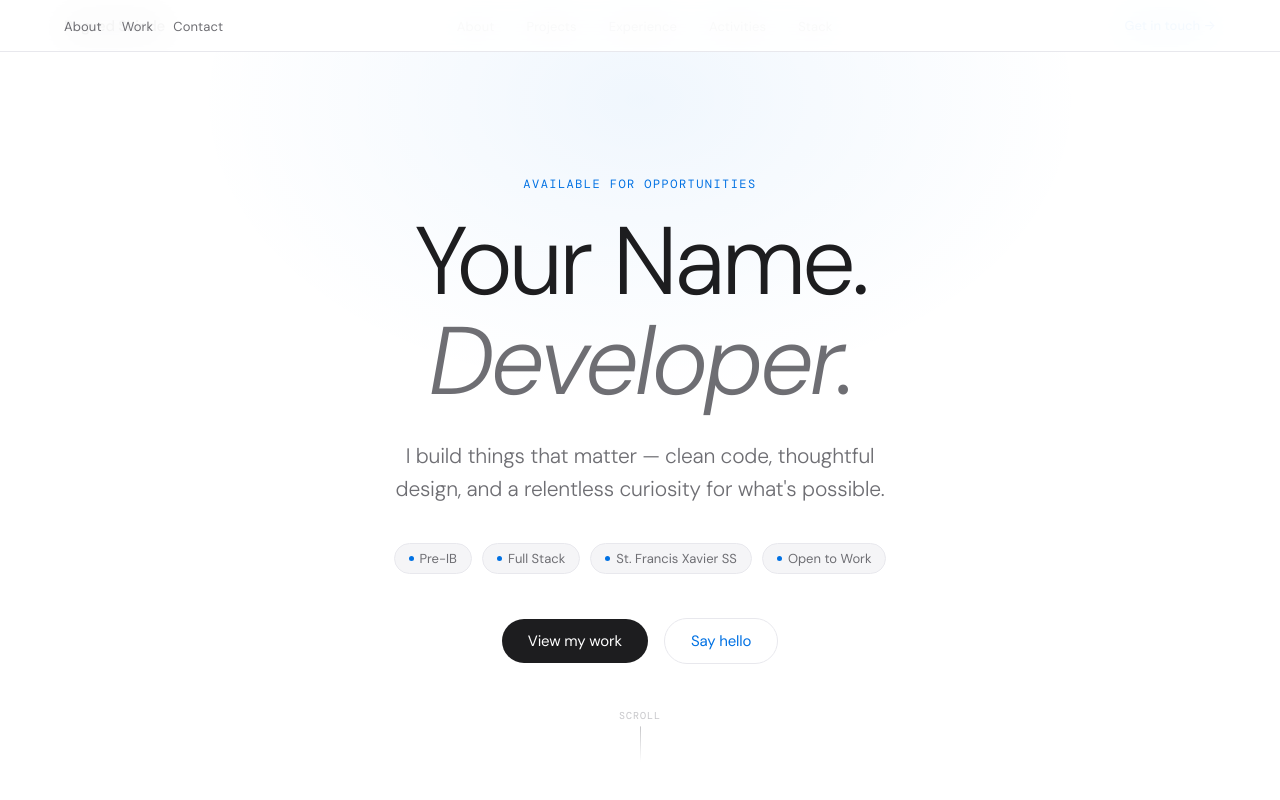
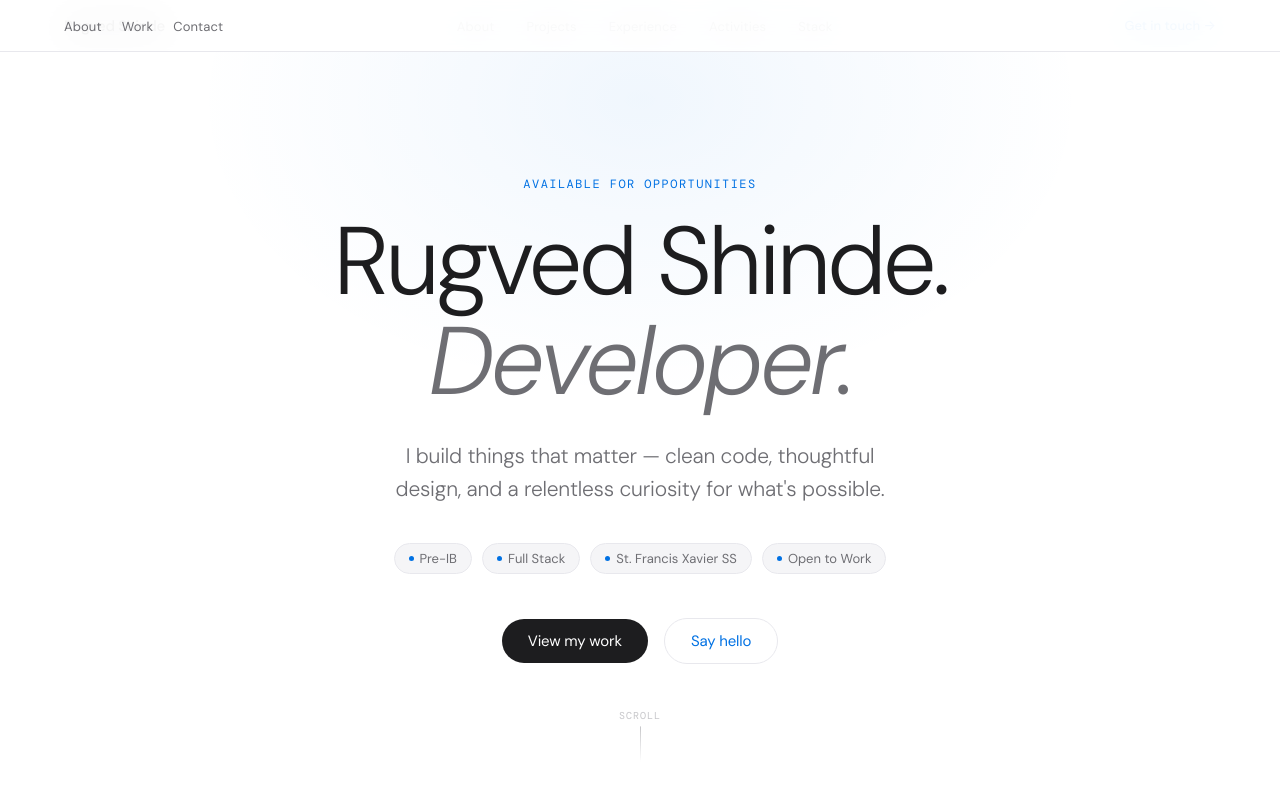
Before and after one commit to rugved-codes/Rugveds-Dev-Portfolio, a plain HTML site: page index.html in a window 1280 px wide. Shown: the top 800 px of the page. Drawn offline with nearby package versions, Linux system fonts and the light colour scheme; a web font is replaced by a local one.

Commit message:
Update index.html

```diff
--- a/index.html
+++ b/index.html
@@ -763,7 +763,7 @@
 <!-- HERO -->
 <section class="hero">
   <div class="hero-eyebrow">Available for opportunities</div>
-  <h1>Your Name.<br /><em>Developer.</em></h1>
+  <h1>Rugved Shinde.<br /><em>Developer.</em></h1>
   <p class="hero-sub">I build things that matter — clean code, thoughtful design, and a relentless curiosity for what's possible.</p>
   <div class="hero-badges">
     <span class="badge"><span class="dot"></span>Pre-IB</span>
@@ -1013,7 +1013,7 @@
 
 <!-- FOOTER -->
 <footer>
-  <p>© 2025 Your Name. Built with care.</p>
+  <p>© 2025 Rugved Shinde. Built with care.</p>
   <nav>
     <ul>
       <li><a href="#about">About</a></li>
```
